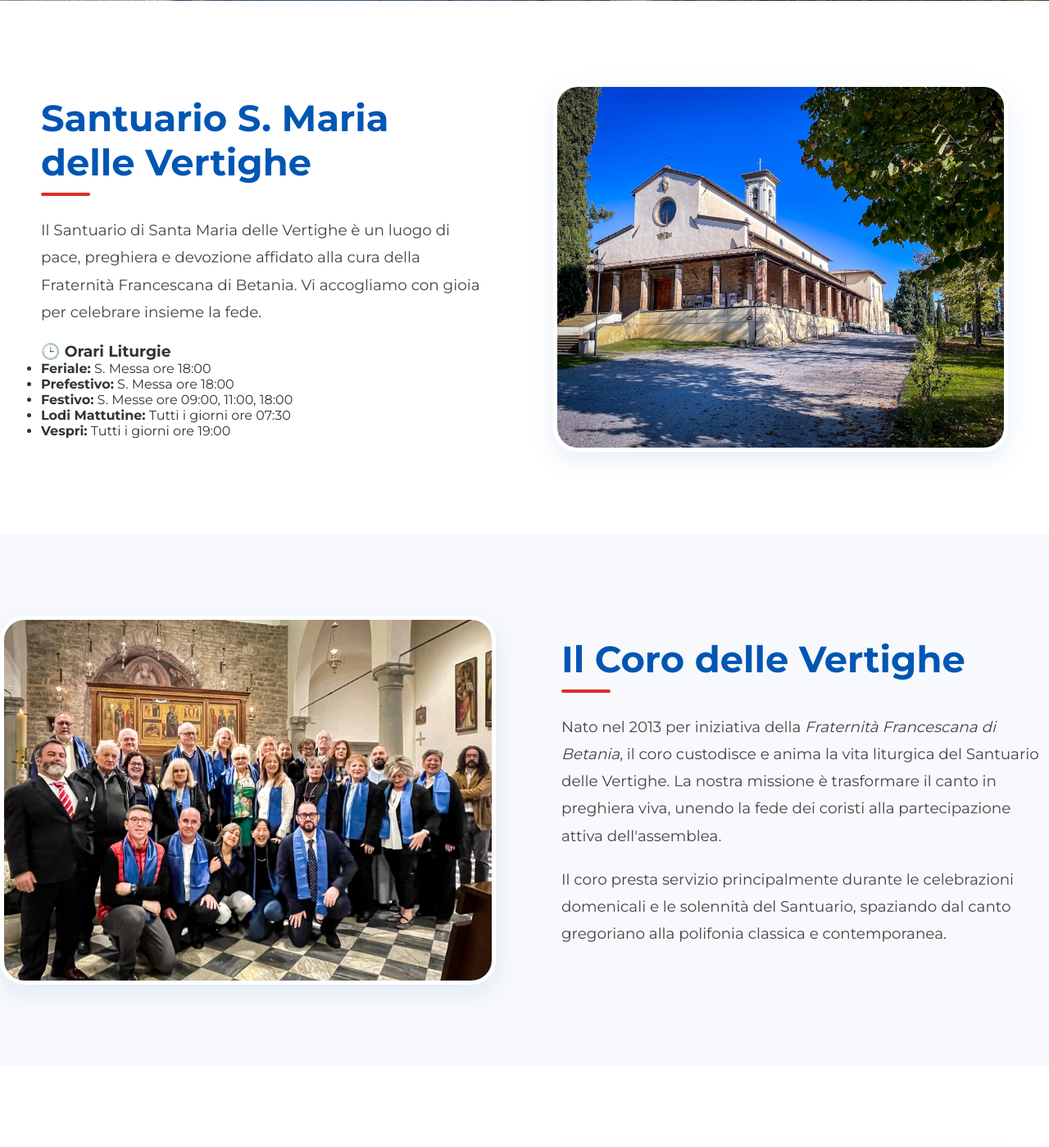
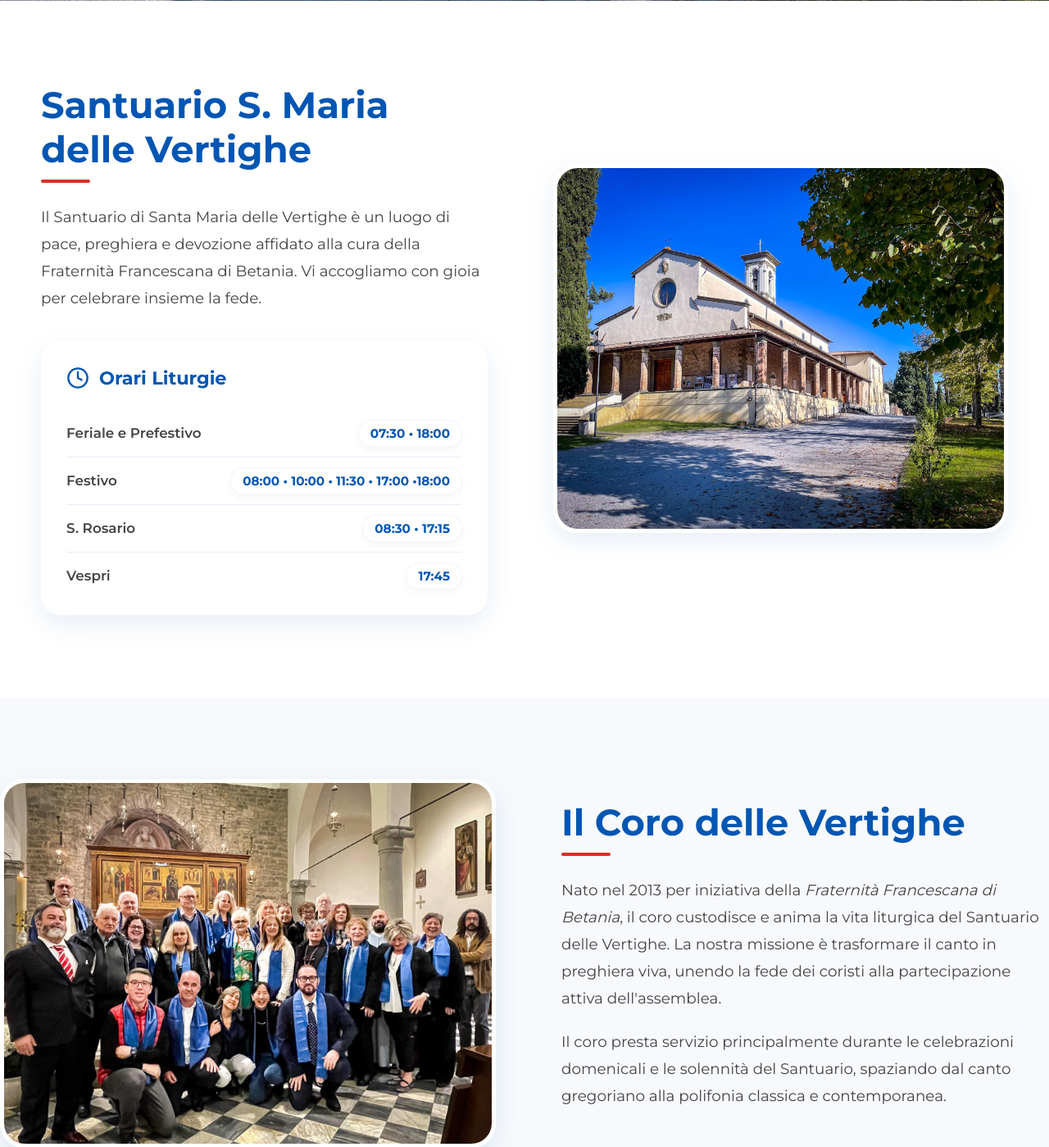
Before and after one commit to Matteo161/CDV26_Coro_delle_Vertighe, a PHP site: page / in a window 1280 px wide. Shown: the part 799-2198 px from the top of the page at 82% size. Run offline with PHP 8.4, Linux system fonts and the light colour scheme.

Commit message:
aggiunti SVG

```diff
--- a/css/style.css
+++ b/css/style.css
@@ -266,6 +266,79 @@ body.is-searching #bg-container { opacity: 0; }
     color: #444; margin-bottom: 20px;
 }
 
+/* --- STILE SCHEDA ORARI MODERNA (Glassmorphism) --- */
+.scheda-orari-moderna {
+    background: rgba(255, 255, 255, 0.4); /* Vetro più trasparente ed elegante */
+    backdrop-filter: blur(12px);
+    border: 1px solid rgba(255, 255, 255, 0.7);
+    border-radius: 24px;
+    padding: 30px;
+    margin-top: 35px;
+    box-shadow: var(--ombra-morbida);
+}
+
+.orari-header {
+    display: flex;
+    align-items: center;
+    gap: 12px;
+    margin-bottom: 25px;
+    color: var(--colore-primario);
+}
+
+.orari-header h3 {
+    font-size: 1.4rem;
+    margin: 0;
+    font-weight: 700;
+}
+
+.orario-item {
+    display: flex;
+    justify-content: space-between;
+    align-items: center;
+    padding: 12px 0;
+    border-bottom: 1px solid rgba(0, 86, 179, 0.1); /* Linea divisoria sottilissima e azzurrata */
+}
+
+.orario-item:last-child {
+    border-bottom: none;
+    padding-bottom: 0;
+}
+
+.orario-item .giorno {
+    font-weight: 600;
+    color: #444;
+    font-size: 1.05rem;
+}
+
+/* La "pillola" elegante per gli orari */
+.orario-item .ora {
+    background: var(--bianco-puro);
+    color: var(--colore-primario);
+    padding: 6px 14px;
+    border-radius: 50px;
+    font-weight: 700;
+    font-size: 0.95rem;
+    box-shadow: 0 4px 10px rgba(0,0,0,0.04);
+    border: 1px solid rgba(0, 86, 179, 0.05);
+}
+
+/* Allineamento globale icone SVG */
+.svg-icon {
+    display: inline-block;
+    vertical-align: middle;
+}
+
+@media (max-width: 768px) {
+    .orario-item {
+        flex-direction: column;
+        align-items: flex-start;
+        gap: 8px;
+    }
+    .orario-item .ora {
+        align-self: flex-start;
+    }
+}
+
 
 /* --- 7. FOOTER E TASTO 'TORNA SU' --- */
 #footer-section {
--- a/header.php
+++ b/header.php
@@ -28,7 +28,17 @@
             <li><a href="index.php#sezione-santuario">Il Santuario</a></li>
             <li><a href="index.php#sezione-coro">Il Coro</a></li>
             <li><a href="index.php#sezione-ffb">La Fraternità</a></li>
-            <li><a href="archivio.php" class="private-link">Area Coristi 🔒</a></li>
+
+            <li>
+                <a href="archivio.php" class="private-link" style="display: flex; align-items: center; gap: 6px;">
+                    Area Coristi
+                    <svg class="svg-icon" viewBox="0 0 24 24" width="18" height="18" stroke="currentColor" stroke-width="2" fill="none" stroke-linecap="round" stroke-linejoin="round">
+                        <rect x="3" y="11" width="18" height="11" rx="2" ry="2"></rect>
+                        <path d="M7 11V7a5 5 0 0 1 10 0v4"></path>
+                    </svg>
+                </a>
+            </li>
+
         </ul>
     </nav>
 
--- a/index.php
+++ b/index.php
@@ -24,16 +24,33 @@ include 'header.php';
             <h2>Santuario S. Maria delle Vertighe</h2>
             <p>Il Santuario di Santa Maria delle Vertighe è un luogo di pace, preghiera e devozione affidato alla cura della Fraternità Francescana di Betania. Vi accogliamo con gioia per celebrare insieme la fede.</p>
 
-            <div class="scheda-orari">
-                <h3><span class="icona-orologio">🕒</span> Orari Liturgie</h3>
-                <ul class="lista-orari">
-                    <li><strong>Feriale:</strong> <span>S. Messa ore 18:00</span></li>
-                    <li><strong>Prefestivo:</strong> <span>S. Messa ore 18:00</span></li>
-                    <li><strong>Festivo:</strong> <span>S. Messe ore 09:00, 11:00, 18:00</span></li>
-                    <li><strong>Lodi Mattutine:</strong> <span>Tutti i giorni ore 07:30</span></li>
-                    <li><strong>Vespri:</strong> <span>Tutti i giorni ore 19:00</span></li>
-                </ul>
+            <div class="scheda-orari-moderna">
+                <div class="orari-header">
+                    <svg class="svg-icon" viewBox="0 0 24 24" width="28" height="28" stroke="currentColor" stroke-width="2" fill="none" stroke-linecap="round" stroke-linejoin="round">
+                        <circle cx="12" cy="12" r="10"></circle>
+                        <polyline points="12 6 12 12 16 14"></polyline>
+                    </svg>
+                    <h3>Orari Liturgie</h3>
+                </div>
+
+                <div class="orario-item">
+                    <span class="giorno">Feriale e Prefestivo</span>
+                    <span class="ora">07:30 &bull; 18:00</span>
+                </div>
+                <div class="orario-item">
+                    <span class="giorno">Festivo</span>
+                    <span class="ora">08:00 &bull; 10:00 &bull; 11:30 &bull; 17:00 &bull;18:00</span>
+                </div>
+                <div class="orario-item">
+                    <span class="giorno">S. Rosario</span>
+                    <span class="ora">08:30 &bull; 17:15</span>
+                </div>
+                <div class="orario-item">
+                    <span class="giorno">Vespri</span>
+                    <span class="ora">17:45</span>
+                </div>
             </div>
+
         </div>
         <div class="immagine-sezione" style="background-image: url('assets/img/santuario_esterno_2025.jpg');"></div>
     </section>
--- a/js/script.js
+++ b/js/script.js
@@ -94,9 +94,19 @@ if (searchInput) {
                     const m = canto.materiali || {};
                     let buttonsHtml = '';
 
-                    if (m.pdf_coro) buttonsHtml += `<a href="${m.pdf_coro}" target="_blank" title="PDF Coro" class="btn-materiale btn-pdf">📄 Coro</a>`;
-                    if (m.pdf_organo) buttonsHtml += `<a href="${m.pdf_organo}" target="_blank" title="PDF Organo" class="btn-materiale btn-pdf">🎹 Organo</a>`;
-                    if (m.audio_tutti) buttonsHtml += `<a href="${m.audio_tutti}" target="_blank" title="Audio Tutti" class="btn-materiale btn-audio">🎧 Tutti</a>`;
+                    // --- CREAZIONE BOTTONI CON ICONE SVG INLINE ---
+                    // Icona Documento (PDF)
+                    const iconPdf = `<svg class="svg-icon" viewBox="0 0 24 24" width="16" height="16" stroke="currentColor" stroke-width="2" fill="none" stroke-linecap="round" stroke-linejoin="round"><path d="M14 2H6a2 2 0 0 0-2 2v16a2 2 0 0 0 2 2h12a2 2 0 0 0 2-2V8z"></path><polyline points="14 2 14 8 20 8"></polyline></svg>`;
+
+                    // Icona Musica (Organo)
+                    const iconMusic = `<svg class="svg-icon" viewBox="0 0 24 24" width="16" height="16" stroke="currentColor" stroke-width="2" fill="none" stroke-linecap="round" stroke-linejoin="round"><path d="M9 18V5l12-2v13"></path><circle cx="6" cy="18" r="3"></circle><circle cx="18" cy="16" r="3"></circle></svg>`;
+
+                    // Icona Cuffie (Audio Tutti)
+                    const iconAudio = `<svg class="svg-icon" viewBox="0 0 24 24" width="16" height="16" stroke="currentColor" stroke-width="2" fill="none" stroke-linecap="round" stroke-linejoin="round"><path d="M3 18v-6a9 9 0 0 1 18 0v6"></path><path d="M21 19a2 2 0 0 1-2 2h-1a2 2 0 0 1-2-2v-3a2 2 0 0 1 2-2h3zM3 19a2 2 0 0 0 2 2h1a2 2 0 0 0 2-2v-3a2 2 0 0 0-2-2H3z"></path></svg>`;
+
+                    if (m.pdf_coro) buttonsHtml += `<a href="${m.pdf_coro}" target="_blank" title="PDF Coro" class="btn-materiale btn-pdf">${iconPdf} Coro</a>`;
+                    if (m.pdf_organo) buttonsHtml += `<a href="${m.pdf_organo}" target="_blank" title="PDF Organo" class="btn-materiale btn-pdf">${iconMusic} Organo</a>`;
+                    if (m.audio_tutti) buttonsHtml += `<a href="${m.audio_tutti}" target="_blank" title="Audio Tutti" class="btn-materiale btn-audio">${iconAudio} Tutti</a>`;
                     if (m.audio_s) buttonsHtml += `<a href="${m.audio_s}" target="_blank" title="Audio Soprani" class="btn-materiale btn-voce">S</a>`;
                     if (m.audio_c) buttonsHtml += `<a href="${m.audio_c}" target="_blank" title="Audio Contralti" class="btn-materiale btn-voce">C</a>`;
                     if (m.audio_t) buttonsHtml += `<a href="${m.audio_t}" target="_blank" title="Audio Tenori" class="btn-materiale btn-voce">T</a>`;
@@ -114,13 +124,23 @@ if (searchInput) {
                     `;
                     resultsContainer.innerHTML += card;
                 });
+
+
             } else {
                 resultsContainer.innerHTML = `
                     <div class="result-placeholder">
-                        <h3>Nessun canto trovato 😔</h3>
+                        <svg viewBox="0 0 24 24" width="48" height="48" stroke="currentColor" stroke-width="1.5" fill="none" stroke-linecap="round" stroke-linejoin="round" style="margin-bottom: 15px; color: #99aabd;">
+                            <circle cx="11" cy="11" r="8"></circle>
+                            <line x1="21" y1="21" x2="16.65" y2="16.65"></line>
+                            <line x1="9" y1="9" x2="13" y2="13"></line>
+                            <line x1="13" y1="9" x2="9" y2="13"></line>
+                        </svg>
+                        <h3>Nessun canto trovato</h3>
                         <p>Prova a cercare un'altra parola o autore.</p>
                     </div>`;
             }
+
+
             setTimeout(() => resultsContainer.style.opacity = 1, 10);
 
         } else {
```
